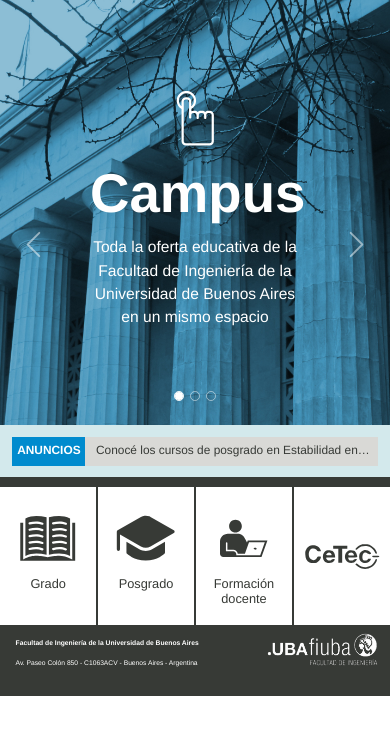
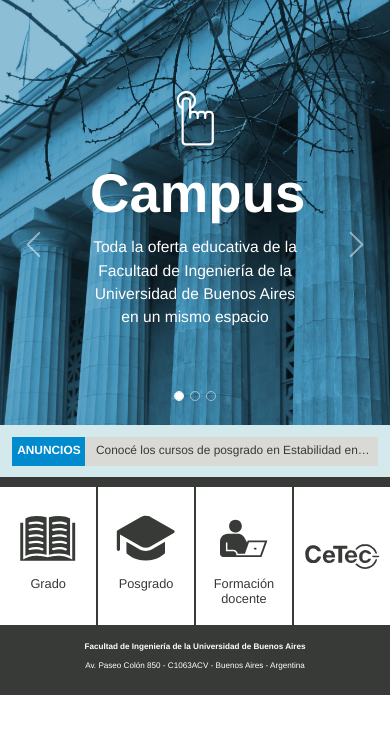
Before and after one commit to collazomanuel/campus-landing, a React (Create React App) app: page / in a window 390 px wide. Shown: the top 734 px of the page. Built offline with nearby package versions, Linux system fonts and the light colour scheme.

Commit message:
mobile footer done

```diff
--- a/src/App.css
+++ b/src/App.css
@@ -377,4 +377,27 @@
 
     /*===================================================================*/
 
+
+    .bottom-part {
+        width: 100%;
+        display: flex;
+    }
+
+    .footer-text {
+        font-size: calc(5px + 0.8vw);
+        line-height: 0.8vw;
+        font-weight: lighter;
+        text-align: center;
+        position: relative;
+        left: 50%;
+        transform: translateX(-50%);
+        padding: 5% 3% 3% 3%;
+    }
+
+    .footer-image {
+        position: absolute;
+        visibility:hidden;
+        display:none;
+    }
+
 }
```
